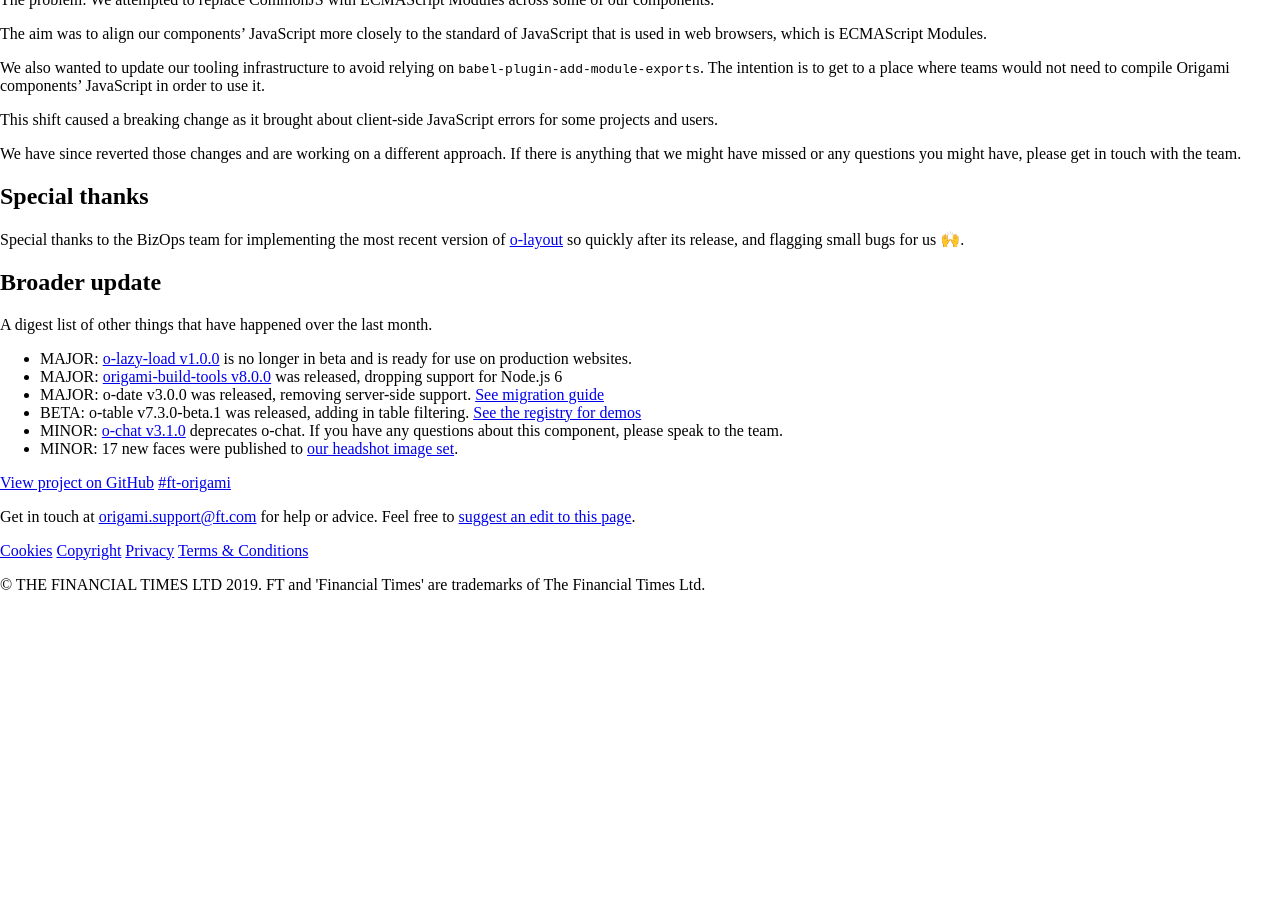
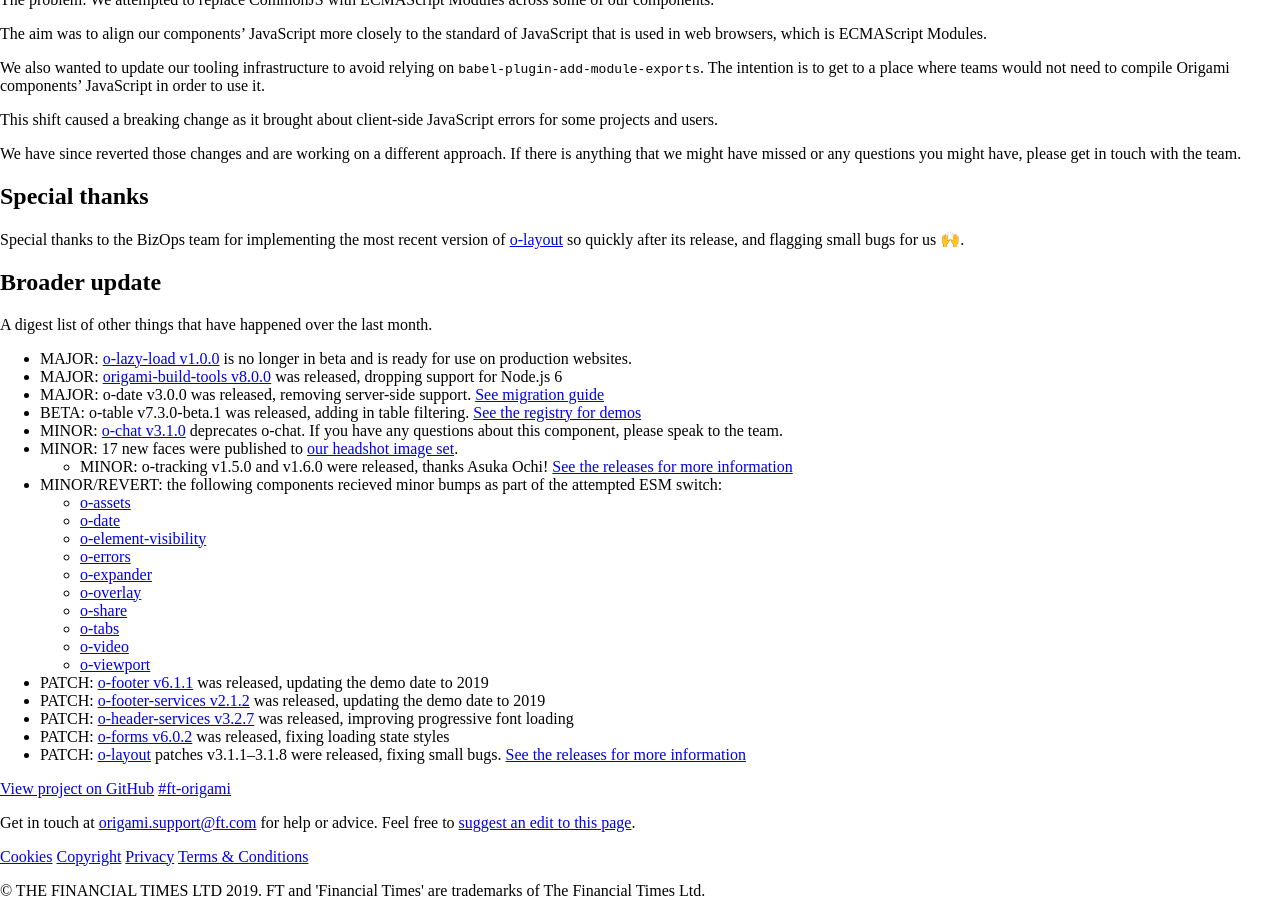
Before and after one commit to Financial-Times/origami-website, a Jekyll site: the page built from _posts/2019-03-29-newsletter.md, in a window 1280 px wide and 900 px high, scrolled down 705 px. Built offline with Jekyll 4.4.1, drawn with Linux system fonts in a browser that asks for light colours; a style sheet for code colours, icons or effects is not loaded; before the commit the page ends 1299 px from its top, so only the background shows below that.

Commit message:
Update _posts/2019-03-29-newsletter.md
Co-Authored-By: gvonkoss <gabivk@gmail.com>

```diff
--- a/_posts/2019-03-29-newsletter.md
+++ b/_posts/2019-03-29-newsletter.md
@@ -50,5 +50,22 @@ A digest list of other things that have happened over the last month.
   - BETA: o-table v7.3.0-beta.1 was released, adding in table filtering. [See the registry for demos](https://registry.origami.ft.com/components/o-table@7.3.0-beta.1)
   - MINOR: [o-chat v3.1.0](https://registry.origami.ft.com/components/o-chat@3.1.0) deprecates o-chat. If you have any questions about this component, please speak to the team.
   - MINOR: 17 new faces were published to [our headshot image set](https://registry.origami.ft.com/components/headshot-images).
+    - MINOR: o-tracking v1.5.0 and v1.6.0 were released, thanks Asuka Ochi! [See the releases for more information](https://github.com/Financial-Times/o-tracking/releases)
+  - MINOR/REVERT: the following components recieved minor bumps as part of the attempted ESM switch:
+    - [o-assets](https://registry.origami.ft.com/components/o-assets)
+    - [o-date](https://registry.origami.ft.com/components/o-date)
+    - [o-element-visibility](https://registry.origami.ft.com/components/o-element-visibility)
+    - [o-errors](https://registry.origami.ft.com/components/o-errors)
+    - [o-expander](https://registry.origami.ft.com/components/o-expander)
+    - [o-overlay](https://registry.origami.ft.com/components/o-overlay)
+    - [o-share](https://registry.origami.ft.com/components/o-share)
+    - [o-tabs](https://registry.origami.ft.com/components/o-tabs)
+    - [o-video](https://registry.origami.ft.com/components/o-video)
+    - [o-viewport](https://registry.origami.ft.com/components/o-viewport)
+  - PATCH: [o-footer v6.1.1](https://registry.origami.ft.com/components/o-footer@6.1.1) was released, updating the demo date to 2019
+  - PATCH: [o-footer-services v2.1.2](https://registry.origami.ft.com/components/o-footer-services@2.1.2) was released, updating the demo date to 2019
+  - PATCH: [o-header-services v3.2.7](https://registry.origami.ft.com/components/o-header-services@3.2.7) was released, improving progressive font loading
+  - PATCH: [o-forms v6.0.2](https://registry.origami.ft.com/components/o-forms@6.0.2) was released, fixing loading state styles
+  - PATCH: [o-layout](https://registry.origami.ft.com/components/o-layout) patches v3.1.1–3.1.8 were released, fixing small bugs. [See the releases for more information](https://github.com/Financial-Times/o-layout/releases)
 
 *[TL;DR]: too long; didn't read
```
